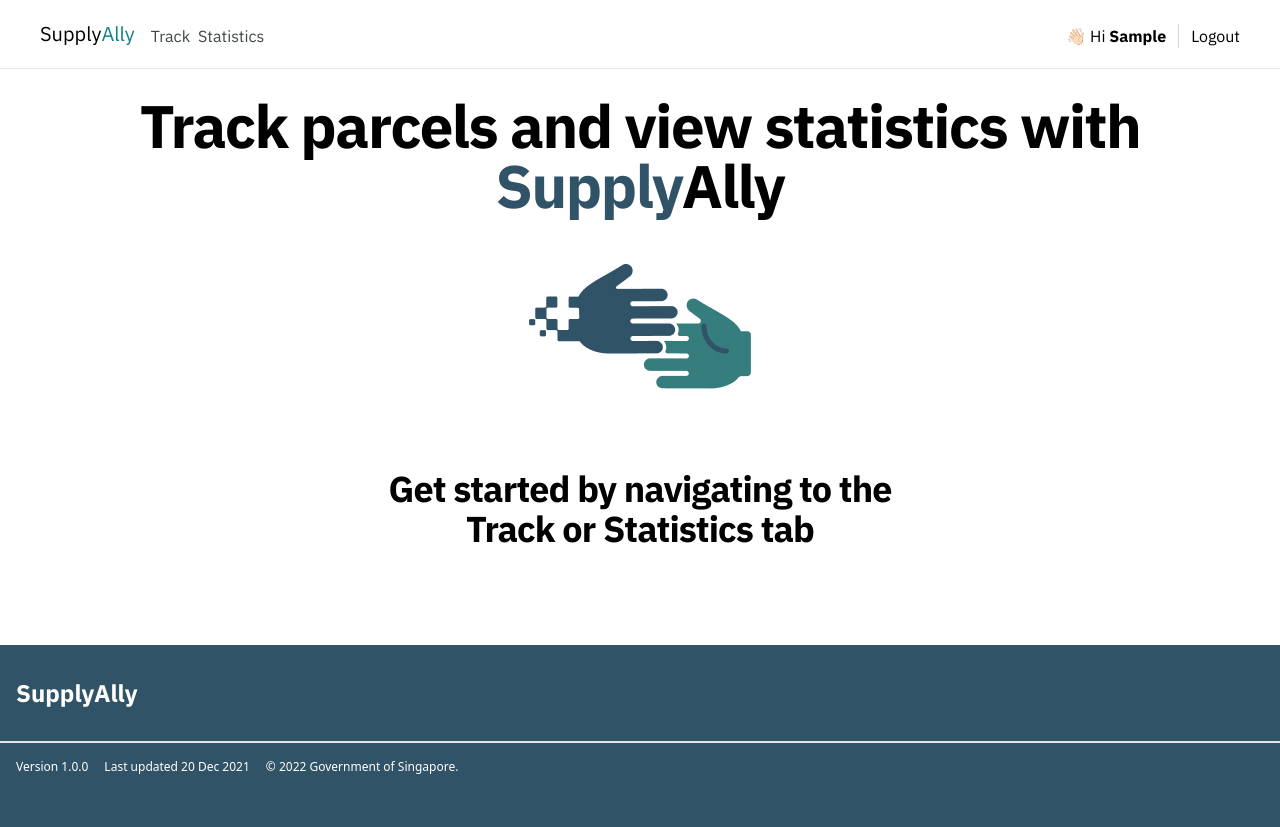
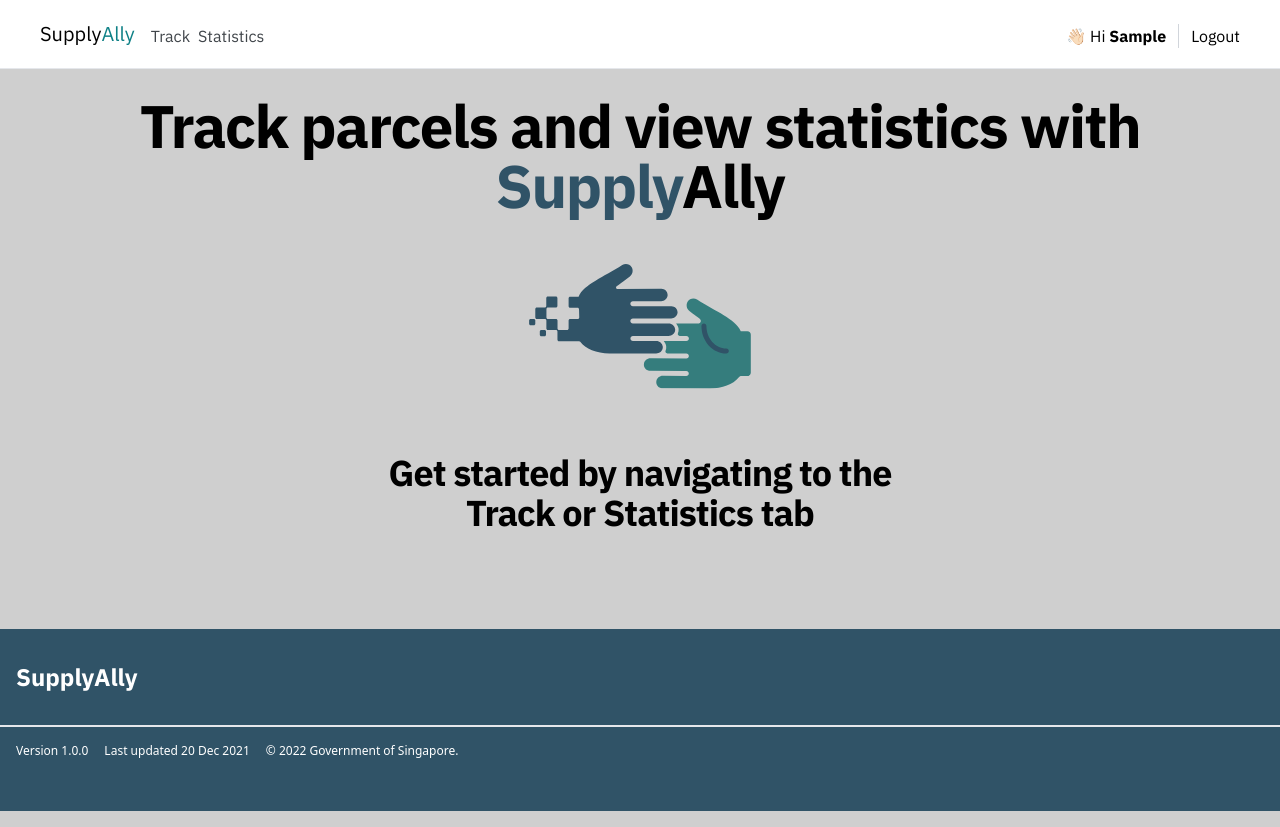
Before and after one commit to jonlee1923/Govtech_SupplyAlly, a React (Create React App) app: page / in a window 1280 px wide. Both pictures are taken after typing "Sample" into the empty fields and a click on the button "Login". Built offline with nearby package versions, Linux system fonts and the light colour scheme.

Commit message:
Changed pictuer

```diff
--- a/src/screens/home/Home.tsx
+++ b/src/screens/home/Home.tsx
@@ -1,10 +1,10 @@
 import React from "react";
-import logo from "../../assets/Logo.jpg";
+import logo from "../../assets/Logo.svg";
 export default function Home() {
     return (
         <div>
             <section className="font-ibm">
-                <div className="text-center bg-white py-24 px-6">
+                <div className="text-center py-24 px-6">
                     <h1 className="text-5xl sm:text-6xl font-bold tracking-tight mb-12 text-allyWordcolour">
                         Track parcels and view statistics with
                         <br />
@@ -14,7 +14,7 @@ export default function Home() {
                     <div className="flex justify-center items-center h-full">
                         <img className="items-center" src={logo} alt="" />
                     </div>
-                    <div className="mt-20 text-2xl sm:text-4xl font-bold tracking-tight text-allyWordcolour">
+                    <div className="mt-16 text-2xl sm:text-4xl font-bold tracking-tight text-allyWordcolour">
                         <div>Get started by navigating to the</div>
                         <div>Track or Statistics tab</div>
                     </div>
```
Also changed, not shown: src/assets/Logo.jpg (deleted), src/assets/Logo.svg (added).
